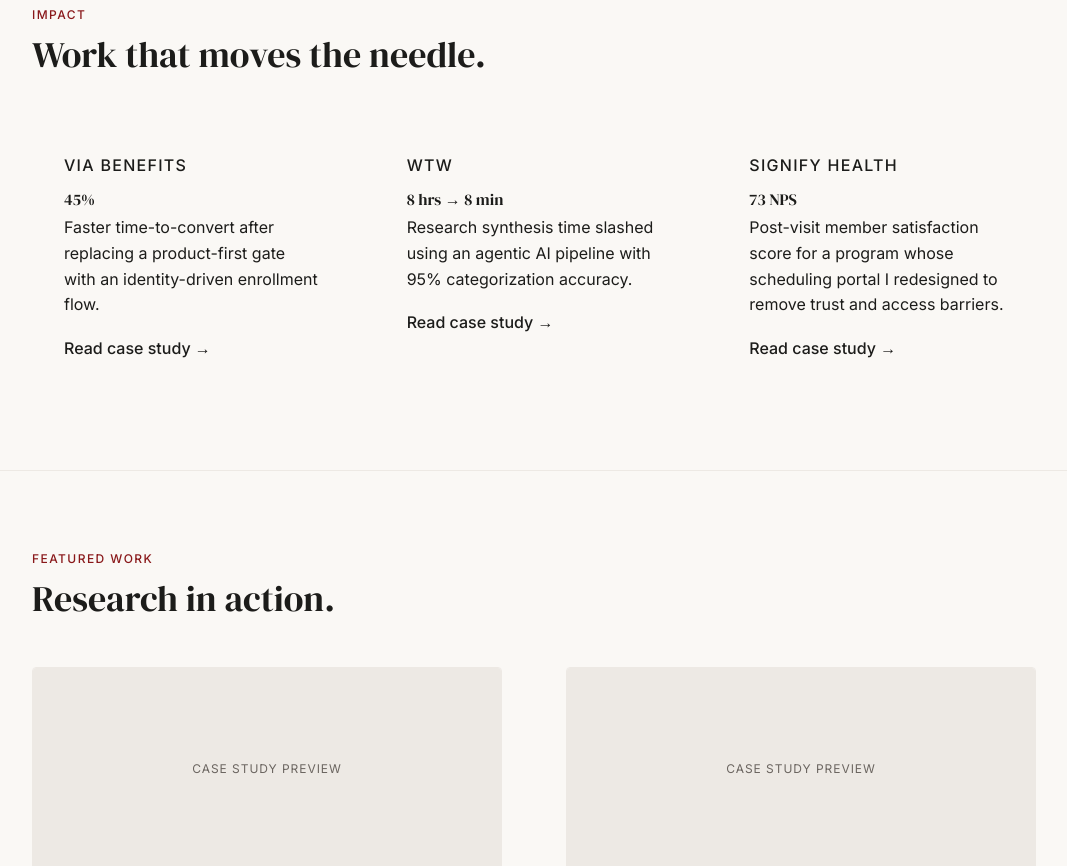
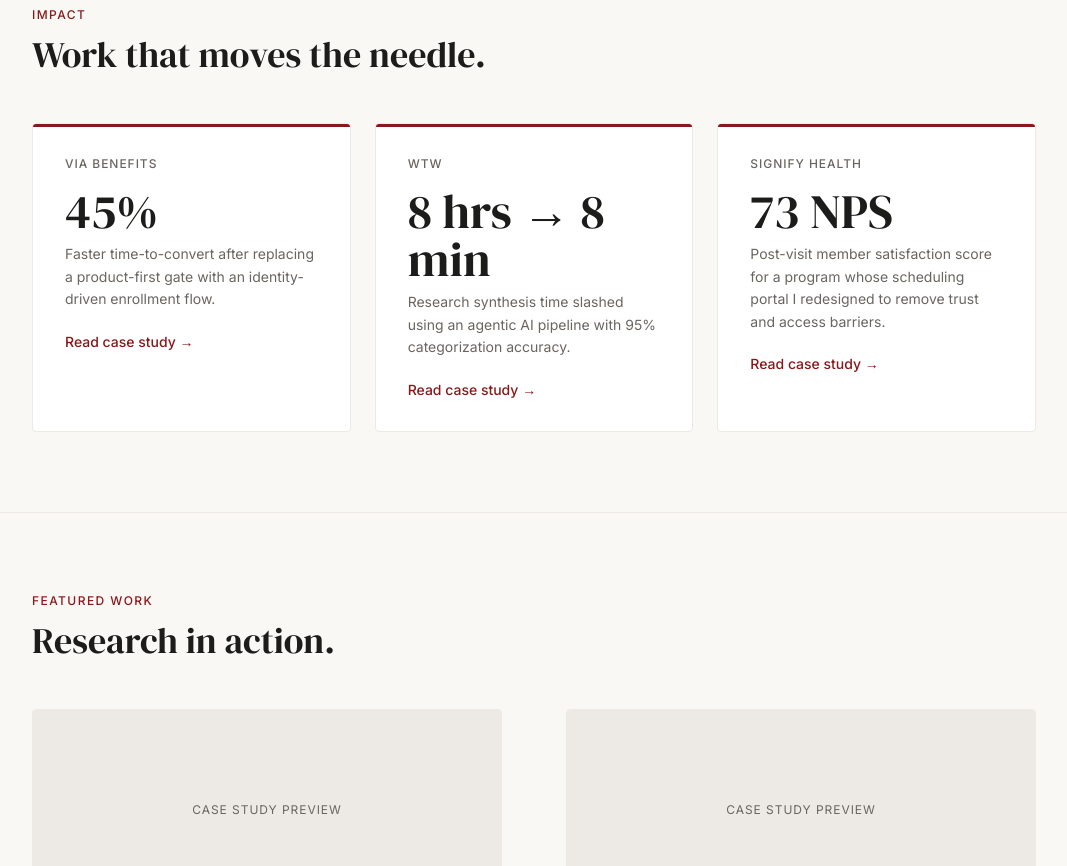
Before and after one commit to alikhandesign/alikhandesign.com, a Next.js app: page / in a window 1280 px wide. Shown: the part 780-1646 px from the top of the page, without its empty margins (106-1173 px from the left). Built offline with nearby package versions, Linux system fonts and the light colour scheme.

Commit message:
Revert: token rename sweep (broke styles, needs debugging)

```diff
--- a/app/components/MetricCard.tsx
+++ b/app/components/MetricCard.tsx
@@ -14,8 +14,8 @@ export default function MetricCard({ company, value, description, href }: Metric
   return (
     <article
       style={{
-        background: 'var(--color-surface)',
-        border: `1px solid ${hovered ? 'var(--color-accent)' : 'var(--color-border)'}`,
+        background: 'var(--surface)',
+        border: `1px solid ${hovered ? 'var(--accent)' : 'var(--border)'}`,
         borderRadius: 'var(--radius)',
         padding: 'var(--space-8)',
         position: 'relative',
@@ -26,11 +26,11 @@ export default function MetricCard({ company, value, description, href }: Metric
       onMouseEnter={() => setHovered(true)}
       onMouseLeave={() => setHovered(false)}
     >
-      <div style={{ position: 'absolute', top: 0, left: 0, right: 0, height: 3, background: 'var(--color-accent)' }} />
-      <p style={{ fontSize: 'var(--color-text-xs)', letterSpacing: 'var(--letter-spacing-md)', textTransform: 'uppercase' as const, color: 'var(--color-text-muted)', marginBottom: 'var(--space-4)', fontWeight: 'var(--font-weight-medium)' as any }}>{company}</p>
-      <p className="font-serif" style={{ fontSize: 'var(--color-text-5xl)', color: 'var(--color-text)', lineHeight: 1, marginBottom: 'var(--space-2)' }}>{value}</p>
-      <p style={{ fontSize: 'var(--color-text-base)', color: 'var(--color-text-muted)', lineHeight: 1.6, marginBottom: 'var(--space-5)' }}>{description}</p>
-      <Link href={href} style={{ fontSize: 'var(--color-text-base)', color: 'var(--color-accent)', textDecoration: 'none', fontWeight: 'var(--font-weight-medium)' as any }}>Read case study →</Link>
+      <div style={{ position: 'absolute', top: 0, left: 0, right: 0, height: 3, background: 'var(--accent)' }} />
+      <p style={{ fontSize: 'var(--text-xs)', letterSpacing: 'var(--letter-spacing-md)', textTransform: 'uppercase' as const, color: 'var(--text-muted)', marginBottom: 'var(--space-4)', fontWeight: 'var(--font-weight-medium)' as any }}>{company}</p>
+      <p className="font-serif" style={{ fontSize: 'var(--text-5xl)', color: 'var(--text)', lineHeight: 1, marginBottom: 'var(--space-2)' }}>{value}</p>
+      <p style={{ fontSize: 'var(--text-base)', color: 'var(--text-muted)', lineHeight: 1.6, marginBottom: 'var(--space-5)' }}>{description}</p>
+      <Link href={href} style={{ fontSize: 'var(--text-base)', color: 'var(--accent)', textDecoration: 'none', fontWeight: 'var(--font-weight-medium)' as any }}>Read case study →</Link>
     </article>
   )
 }
```
